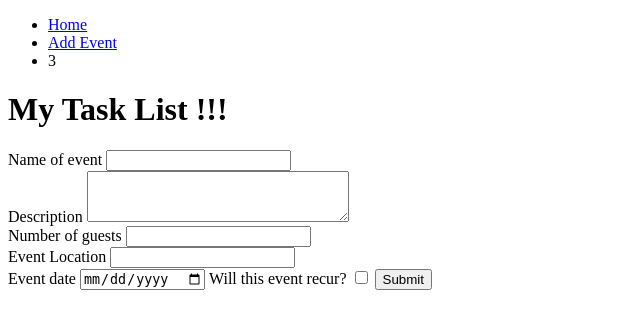
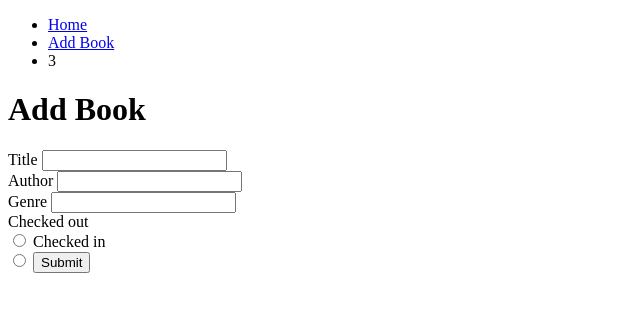
Before and after one commit to lookbehindyounow/library-hw-lab, a Flask app: page /form in a window 1280 px wide. Shown: the top 329 px of the page, without its empty margins (0-640 px from the left). Run offline with Flask 3, Linux system fonts and the light colour scheme.

Commit message:
changed event to book & all other changes that need to come with that, everything still works woohoo

```diff
--- a/app.py
+++ b/app.py
@@ -1,5 +1,5 @@
-from flask import Flask, Blueprint, request
-from controllers.events_controller import events_blueprint
+from flask import Flask
+from controllers.library_controller import events_blueprint
 
-app = Flask(__name__)
+app=Flask(__name__)
 app.register_blueprint(events_blueprint)
--- a/controllers/events_controller.py
+++ /dev/null
@@ -1,40 +0,0 @@
-from flask import render_template, Blueprint, request, redirect
-from models.event_list import events, Event
-
-events_blueprint = Blueprint("events", __name__)
-
-@events_blueprint.route('/')
-def index():
-    return render_template('index.jinja', title='My Task List', events=events)
-
-@events_blueprint.route('/event/<event>')
-def call_event(index):
-    return render_template('event.jinja',title=events[int(index)].name_of_event,event=events[int(index)])
-
-@events_blueprint.route('/form')
-def form():
-    return render_template('form.jinja', title='My Task List', events=events)
-
-@events_blueprint.route('/', methods=["POST"])
-def add_event():
-    name_of_event = request.form['name_of_event']
-    description = request.form['description']
-    number_of_guests = int(request.form['number_of_guests'])
-    event_location = request.form['event_location']
-    event_date = request.form['event_date']
-    event_date = (int(event_date[0:4]),int(event_date[5:7]),int(event_date[8:10]))
-    try:
-        request.form["recurring"]
-        recurring=True
-    except KeyError:
-        recurring=False
-    event=Event(name_of_event,number_of_guests,event_location,description,event_date,recurring)
-    if event.name_of_event not in [event.name_of_event for event in events]:
-        events.append(event)
-    return render_template('index.jinja', title="My Task List", events=events)
-
-@events_blueprint.route('/events/<index>/delete', methods=["POST"])
-def remove_event(index):
-    print(index,type(index),len(events),[event.name_of_event for event in events])
-    del events[int(index)]
-    return redirect('/')
--- /dev/null
+++ b/controllers/library_controller.py
@@ -0,0 +1,29 @@
+from flask import render_template, Blueprint, request, redirect
+from models.book_list import books, Book
+
+events_blueprint=Blueprint("books",__name__)
+
+@events_blueprint.route('/')
+def index():
+    return render_template('index.jinja',title='Library',books=books)
+
+@events_blueprint.route('/books/<index>')
+def call_book(index):
+    return render_template('book.jinja',title=books[int(index)].title,book=books[int(index)])
+
+@events_blueprint.route('/form')
+def form():
+    return render_template('form.jinja',title='Add Book',books=books)
+
+@events_blueprint.route('/',methods=["POST"]) # change route to book page
+def add_book():
+    book=Book(request.form["title"],request.form["author"],request.form["genre"],request.form["checked"])
+    if request.form["title"] not in [book.title for book in books] and request.form["author"] not in [book.author for book in books]:
+        books.append(book)
+    return render_template('index.jinja',title="Library",books=books) # change route
+
+@events_blueprint.route('/books/<index>/delete',methods=["POST"])
+def remove_event(index):
+    print(index,len(books),[book.title for book in books])
+    del books[int(index)]
+    return redirect('/')
--- /dev/null
+++ b/models/book_list.py
@@ -0,0 +1,3 @@
+from models.book import Book
+
+books=[Book(f"book {i}","same guy","nerd book",bool(i%2)) for i in range(10)]
--- a/models/event_list.py
+++ /dev/null
@@ -1,9 +0,0 @@
-from models.event import Event
-
-
-event_one = Event("The Royal wedding",5,"Queens home","Royal Wedding",[1995,4,3])
-event_two = Event("The World Cup",50000,"Queens Football field","Football game",[1997,2,3])
-event_three = Event("Python meetup",15,"Codeclan","Programmers meetup",[2044,2,3])
-
-
-events = [event_one,event_two,event_three]
--- a/templates/base.jinja
+++ b/templates/base.jinja
@@ -3,19 +3,18 @@
 <head>
     <meta charset="UTF-8">
     <meta name="viewport" content="width=device-width, initial-scale=1.0">
-    <title>{{ title }}</title>
+    <title>{{title}}</title>
 </head>
 <body>
     <nav>
         <ul>
             <li><a href="/">Home</a></li>
-            <li><a href="/form">Add Event</a></li>
+            <li><a href="/form">Add Book</a></li>
             <li>3</li>
         </ul>
     </nav>
-    {% block content %}
+    {%block content%}
 
-    {% endblock content %}
-
+    {%endblock content%}
 </body>
 </html>
--- /dev/null
+++ b/templates/book.jinja
@@ -0,0 +1,3 @@
+{%extends 'base.jinja'%}{%block content%}
+
+{%endblock content%}
--- a/templates/event.jinja
+++ /dev/null
@@ -1,3 +0,0 @@
-{% extends 'base.jinja' %}{% block content %}
-
-{% endblock content %}
--- a/templates/form.jinja
+++ b/templates/form.jinja
@@ -1,29 +1,21 @@
-{% extends 'base.jinja' %} {% block content %}
+{%extends 'base.jinja'%}{%block content%}
+<h1>{{title}}</h1>
+<form action="/" method="post"> {#change too /book#}
+    <label for="title">Title</label>
+    <input type="text" name="title" id="title"><br/>
 
-<h1>{{ title }} !!!</h1>
+    <label for="author">Author</label>
+    <input type="text" name="author" id="author"><br/>
 
-<form action="/" method="post">
+    <label for="genre">Genre</label>
+    <input type="text" name="genre" id="genre"><br/>
 
-    <label for="name_of_event">Name of event</label>
-    <input type="text" name="name_of_event" id="name_of_event"> <br>
+    <label for="checked_out">Checked out</label><br>
+    <input type="radio" id="checked_out" name="checked" value="true">
 
-    <label for="description">Description</label>
-    <textarea name="description" id="description" rows="3" cols="30"></textarea> <br>
-
-    <label for="number_of_guests">Number of guests</label>
-    <input type="number" name="number_of_guests" id="number_of_guests"><br>
-
-    <label for="event_location">Event Location</label>
-    <input type="text" name="event_location" id="event_location"><br>
-
-    <label for="event_date">Event date</label>
-    <input type="date" name="event_date" id="event_date">
-
-    <label for="recurring">Will this event recur?</label>
-    <input type="checkbox" name="recurring" id="recurring" value="off">
+    <label for="checked_in">Checked in</label><br>
+    <input type="radio" id="checked_in" name="checked" value="false">
 
     <input type="submit" value="Submit">
-
 </form>
-
 {% endblock content %}
```
Also changed, not shown: models/book.py (added, +7 -0 lines), models/event.py (deleted, +0 -11 lines), templates/index.jinja (+10 -10 lines).
